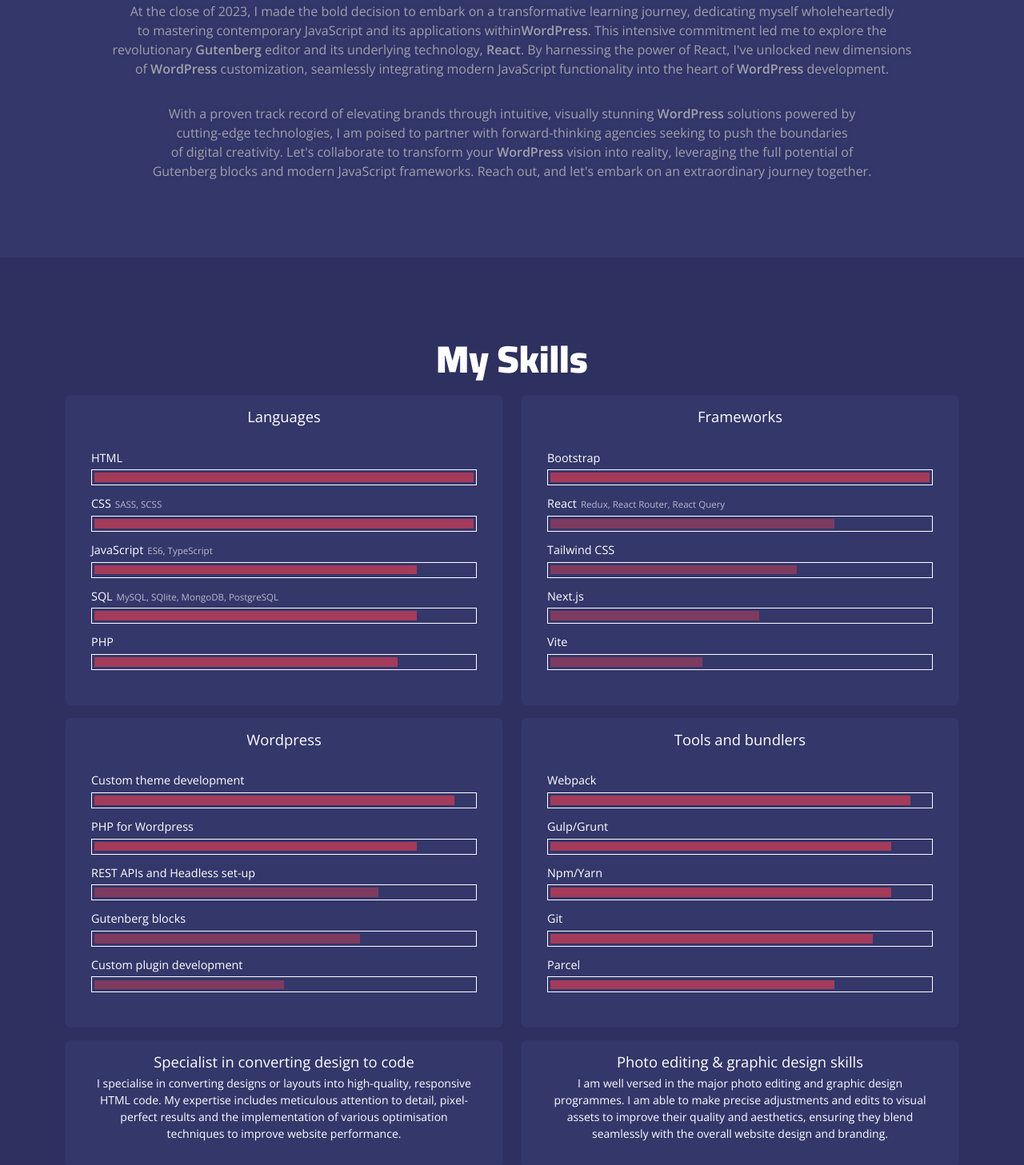
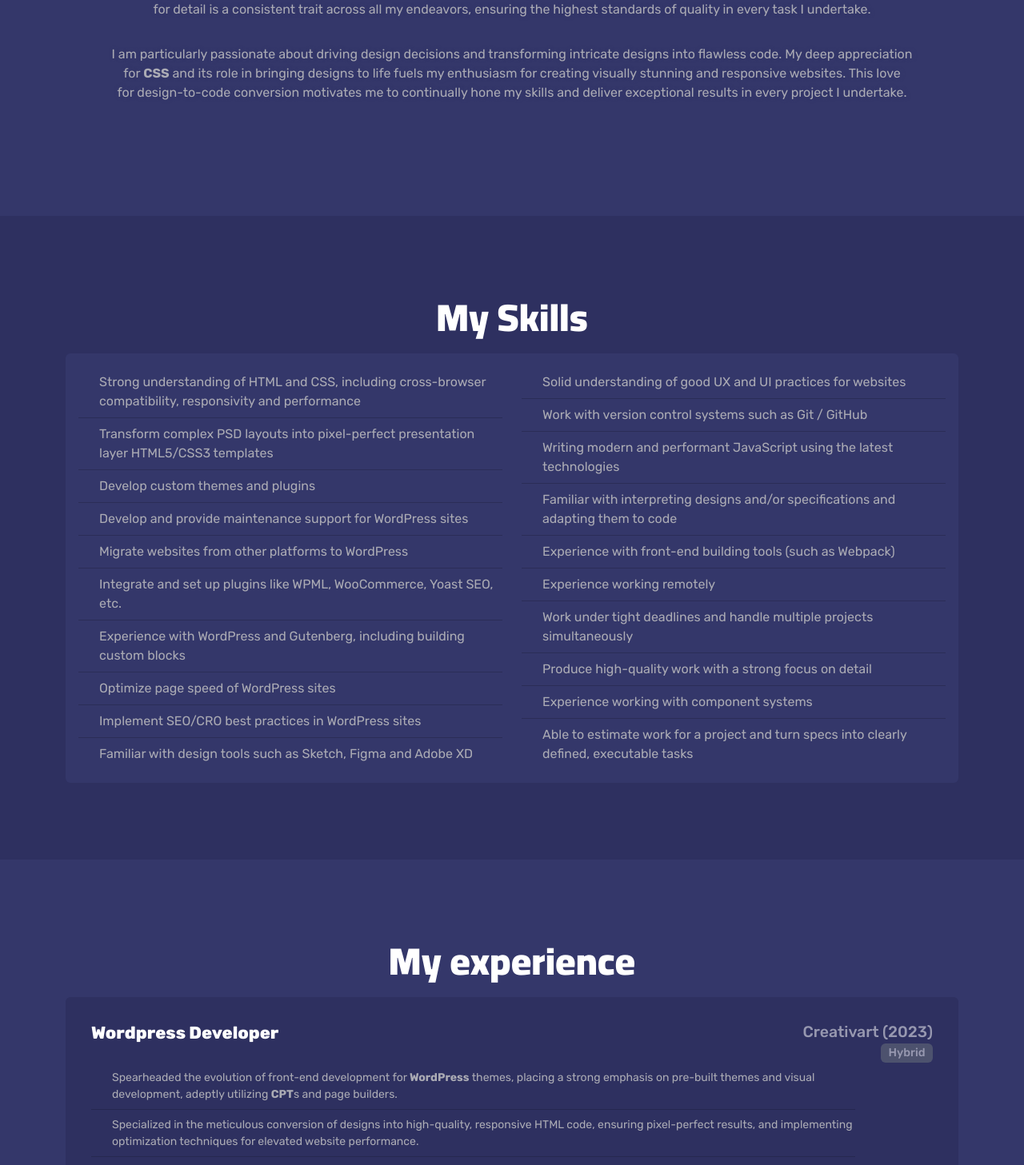
Before and after one commit to tinny77/MyCV, a React (Vite) app: page / in a window 1280 px wide. Shown: the part 1330-2787 px from the top of the page at 80% size. Built offline with nearby package versions, Linux system fonts and the light colour scheme; a web font is replaced by a local one.

Commit message:
Skills section renewed

```diff
--- a/src/About.jsx
+++ b/src/About.jsx
@@ -19,41 +19,13 @@
 					quality, aligning seamlessly with site design and brand aesthetics.
 				</p>
 				<p className="text-block">
-					In 2006, I started my web development journey.
-					<br />I was completely engrossed in learning the nuances of{' '}
-					<strong>HTML</strong>, <strong>CSS</strong>, and{' '}
-					<strong>JavaScript</strong> back then. My years of experience in
-					front-end programming have given me an excellent sense of detail and
-					the ability to create websites that are easy to use.
-					<br />
-					As my expertise evolved, so did my focus. I found myself drawn deeper
-					into the dynamic world of <strong>WordPress</strong>, a platform that perfectly melds
-					creativity with functionality. Over the past few years, I&#39;ve
-					immersed myself in the <strong>WordPress</strong> ecosystem, seamlessly transitioning
-					from crafting bespoke themes to fine-tuning existing ones, all while
-					staying attuned to the ever-evolving landscape of front-end
-					development and <strong>WordPress</strong> itself.
+				My expertise lies in developing and maintaining <strong>WordPress</strong> sites, crafting custom themes and plugins, and seamlessly migrating websites to the <strong>WordPress</strong> platform. I have a proven track record of integrating essential plugins like WPML and WooCommerce to enhance site functionality and implementing <strong>SEO</strong> and CRO best practices for maximum visibility and user engagement.
 				</p>
 				<p className="text-block">
-					At the close of 2023, I made the bold decision to embark on a
-					transformative learning journey, dedicating myself wholeheartedly to
-					mastering contemporary JavaScript and its applications within
-					<strong>WordPress</strong>. This intensive commitment led me to explore the
-					revolutionary <strong>Gutenberg</strong> editor and its underlying
-					technology, <strong>React</strong>. By harnessing the power of React,
-					I&#39;ve unlocked new dimensions of <strong>WordPress</strong> customization,
-					seamlessly integrating modern JavaScript functionality into the heart
-					of <strong>WordPress</strong> development.
+In addition to my technical skills, I thrive in dynamic work environments and demonstrate proficiency in managing multiple projects concurrently, even under stringent time constraints. My dedication to delivering exceptional work with a keen eye for detail is a consistent trait across all my endeavors, ensuring the highest standards of quality in every task I undertake.
 				</p>
 				<p className="text-block">
-					With a proven track record of elevating brands through intuitive,
-					visually stunning <strong>WordPress</strong> solutions powered by cutting-edge
-					technologies, I am poised to partner with forward-thinking agencies
-					seeking to push the boundaries of digital creativity. Let&#39;s
-					collaborate to transform your <strong>WordPress</strong> vision into reality,
-					leveraging the full potential of Gutenberg blocks and modern
-					JavaScript frameworks. Reach out, and let&#39;s embark on an
-					extraordinary journey together.
+				I am particularly passionate about driving design decisions and transforming intricate designs into flawless code. My deep appreciation for <strong>CSS</strong> and its role in bringing designs to life fuels my enthusiasm for creating visually stunning and responsive websites. This love for design-to-code conversion motivates me to continually hone my skills and deliver exceptional results in every project I undertake.
 				</p>
 			</ScrollAnimation>
 		</section>
--- a/src/Intro.jsx
+++ b/src/Intro.jsx
@@ -19,7 +19,7 @@
 
 				<h1>Filippo Tinnirello</h1>
 
-				<h3>
+				<h3 className='font-open'>
 					<Typed
 						strings={[
 							'Front-end developer',
--- a/src/Skills.jsx
+++ b/src/Skills.jsx
@@ -2,8 +2,6 @@
 import Row from 'react-bootstrap/Row';
 import Col from 'react-bootstrap/Col';
 import Card from 'react-bootstrap/Card';
-import ProgressBar from 'react-bootstrap/ProgressBar';
-import skills from './data/mySkills.js';
 import ScrollAnimation from 'react-animate-on-scroll';
 
 export default function Skills() {
@@ -28,90 +26,105 @@
 			>
 				<Container fluid="lg">
 					<Row>
-						<SkillsDetail />
-					</Row>
-					<Row>
-						<Col xs={12} md={6}>
+						<Col xs={12}>
 							<Card>
 								<Card.Body>
-									<Card.Title className="mb-0">
-										Specialist in converting design to code
-									</Card.Title>
-									<Card.Body className="pt-1 small">
-										I specialise in converting designs or layouts into
-										high-quality, responsive HTML code. My expertise includes
-										meticulous attention to detail, pixel-perfect results and
-										the implementation of various optimisation techniques to
-										improve website performance.
-									</Card.Body>
-								</Card.Body>
-							</Card>
-						</Col>
-						<Col xs={12} md={6}>
-							<Card>
-								<Card.Body>
-									<Card.Title className="mb-0">
-										Photo editing & graphic design skills
-									</Card.Title>
-									<Card.Body className="pt-1 small">
-										I am well versed in the major photo editing and graphic
-										design programmes. I am able to make precise adjustments and
-										edits to visual assets to improve their quality and
-										aesthetics, ensuring they blend seamlessly with the overall
-										website design and branding.
-									</Card.Body>
+									<Row>
+										<Col xs={12} lg={6}>
+											<ul className="list-group text-left">
+												<li className="list-group-item">
+													Strong understanding of HTML and CSS, including
+													cross-browser compatibility, responsivity and performance
+												</li>
+												<li className="list-group-item">
+													Transform complex PSD layouts into pixel-perfect
+													presentation layer HTML5/CSS3 templates
+												</li>
+												<li className="list-group-item">
+													Develop custom themes and plugins
+												</li>
+												<li className="list-group-item">
+													Develop and provide maintenance support for WordPress
+													sites
+												</li>
+
+												<li className="list-group-item">
+													Migrate websites from other platforms to WordPress
+												</li>
+												<li className="list-group-item">
+													Integrate and set up plugins like WPML, WooCommerce,
+													Yoast SEO, etc.
+												</li>
+												<li className="list-group-item">
+													Experience with WordPress and Gutenberg, including
+													building custom blocks
+												</li>
+												<li className="list-group-item">
+													Optimize page speed of WordPress sites
+												</li>
+												<li className="list-group-item">
+													Implement SEO/CRO best practices in WordPress sites
+												</li>
+												<li className="list-group-item">
+													Familiar with design tools such as Sketch, Figma and
+													Adobe XD
+												</li>
+
+											</ul>
+										</Col>
+
+										<Col xs={12} lg={6}>
+											<ul className="list-group">
+												<li className="list-group-item">
+													Solid understanding of good UX and UI practices
+													for websites
+												</li>
+
+												<li className="list-group-item">
+													Work with version control systems such as Git / GitHub
+												</li>
+												<li className="list-group-item">
+													Writing modern and performant JavaScript using the
+													latest technologies
+												</li>
+												<li className="list-group-item">
+													Familiar with interpreting designs and/or
+													specifications and adapting them to code
+												</li>
+
+												<li className="list-group-item">
+													Experience with front-end building tools (such as
+													Webpack)
+												</li>
+												<li className="list-group-item">
+													Experience working remotely
+												</li>
+
+												<li className="list-group-item">
+													Work under tight deadlines and handle multiple
+													projects simultaneously
+												</li>
+												<li className="list-group-item">
+													Produce high-quality work with a strong focus on
+													detail
+												</li>
+
+												<li className="list-group-item">
+													Experience working with component systems
+												</li>
+												<li className="list-group-item">
+													Able to estimate work for a project and turn specs
+													into clearly defined, executable tasks
+												</li>
+											</ul>
+										</Col>
+									</Row>
 								</Card.Body>
 							</Card>
 						</Col>
 					</Row>
 				</Container>
-				<p className="text-block">
-					Skills with a lighter bar represent topics that I have extensively
-					studied and delved into, yet not directly applied in a work setting.
-				</p>
 			</ScrollAnimation>
 		</section>
 	);
 }
-
-const SkillsDetail = () => {
-	return (
-		<>
-			{Object.keys(skills).map((category) => (
-				<Col xs={6} lg={6} xxl={3} key={category}>
-						<Card>
-							<Card.Body>
-								<Card.Title>{category.replaceAll('_', ' ')}</Card.Title>
-								<Card.Body>
-									{skills[category]
-										.sort((a, b) => (a.amount > b.amount ? -1 : 1))
-										.map((skill) => (
-											<span key={skill.id}>
-												<span className="label">
-													{skill.name}
-													{skill.sub && <small>{skill.sub}</small>}
-												</span>
-												{skill?.current === true ? (
-													<ProgressBar
-														now={skill.amount}
-														label={skill.name}
-														variant="success"
-														animated
-													/>
-												) : (
-													<ProgressBar
-														now={skill.amount}
-														label={skill.name}
-														variant={skill.class}
-													/>
-												)}
-											</span>
-										))}
-								</Card.Body>
-							</Card.Body>
-						</Card>
-				</Col>
-			))}
-		</>
-	);
-};
--- a/src/index.scss
+++ b/src/index.scss
@@ -1,4 +1,5 @@
 @import 'https://fonts.googleapis.com/css2?family=Cairo+Play:wght@900&family=Cairo:wght@900&family=Open+Sans:wght@300;400;600&display=swap';
+@import url('https://fonts.googleapis.com/css2?family=Inter:wght@100..900&family=Rubik:ital,wght@0,300..900;1,300..900&display=swap');
 @import 'https://cdnjs.cloudflare.com/ajax/libs/animate.css/3.5.2/animate.min.css';
 @import 'https://cdn.jsdelivr.net/gh/devicons/devicon@v2.15.1/devicon.min.css';
 
@@ -20,14 +21,19 @@
     }
 }
 
+$body-font: 'Rubik',
+'Open Sans',
+sans-serif;
+$header-font: 'Cairo',
+sans-serif;
+
 :root {
     font-synthesis: none;
     text-rendering: optimizeLegibility;
     -webkit-font-smoothing: antialiased;
     -moz-osx-font-smoothing: grayscale;
     -webkit-text-size-adjust: 100%;
-    //--dark1: #222;
-    //--dark2: #121517;
+    --body-color: rgba(171, 171, 180);
     --dark1: #34376a;
     --dark2: #2E3060;
     --accent: #a43b5a;
@@ -79,15 +85,13 @@
 
 body {
     margin: 0;
-
     height: 100svh;
     text-align: center;
-    font-family: 'Open Sans', Inter, system-ui, Avenir, Helvetica, Arial,
-        sans-serif;
+    font-family: $body-font;
     font-size: clamp(14px, 16px, 18px);
     line-height: 1.5;
     font-weight: 400;
-    color: rgba(161, 161, 170);
+    color: var(--body-color);
     background-color: var(--dark1);
 
 
@@ -152,9 +156,7 @@
 h1,
 h2 {
     line-height: 1.25;
-    font-family:
-        /*'Cairo Play',*/
-        'Cairo', sans-serif;
+    font-family: $header-font;
     font-weight: 900;
     margin-top: 1rem;
     margin-bottom: 1rem;
@@ -172,6 +174,10 @@
 h3 {
     margin-bottom: 1.5rem;
     color: #fff;
+
+    &.font-open {
+        font-family: 'Open Sans';
+    }
 }
 
 hr {
@@ -286,7 +292,7 @@
         .card-title.h5 {
             font-size: 1.5rem;
             //margin-bottom: 0.85rem;
-            margin-top: 0.5rem;
+            margin: 0.5rem 1 rem 0 0;
             margin-bottom: 0;
             font-weight: 800;
 
@@ -326,7 +332,7 @@
                 opacity: 0.5;
                 font-size: 90%;
                 font-weight: 500;
-
+                margin-left: 2rem;
             }
 
             @include mobile {
@@ -346,27 +352,6 @@
             font-size: 14px;
             text-align: justify;
             text-overflow: ellipsis;
-
-            .list-group-item {
-                position: relative;
-                border-color: var(--bs-card-border-color);
-                border-top: 0;
-                border-left: 0;
-                border-right: 0;
-                padding-inline: 0;
-                padding-left: 26px;
-
-                &:last-child {
-                    border-bottom: 0;
-                }
-
-                background-color: rgba(255, 255, 255, 0);
-                background-image: url('../favicon.ico');
-                background-position: 0 0.7rem;
-                background-repeat: no-repeat;
-
-
-            }
 
         }
 
@@ -509,6 +494,11 @@
             }
         }
 
+        .two-cols {
+            columns: 2;
+            column-gap: 1rem;
+            text-align: left
+        }
 
     }
 
@@ -524,6 +514,30 @@
     }
 }
 
+
+
+/* Lists */
+
+.list-group-item {
+    position: relative;
+    color: var(--body-color);
+    border-color: var(--bs-card-border-color);
+    border-top: 0;
+    border-left: 0;
+    border-right: 0;
+    padding-inline: 0;
+    padding-left: 26px;
+    text-align: left;
+    background-color: rgba(255, 255, 255, 0);
+    background-image: url('../favicon.ico');
+    background-position: 0 0.7rem;
+    background-repeat: no-repeat;
+
+    &:last-child {
+        border-bottom: 0;
+    }
+
+}
 
 /* Contact  */
 form {
```
Also changed, not shown: 1 other file (tests, documents, lock files or other folders).
